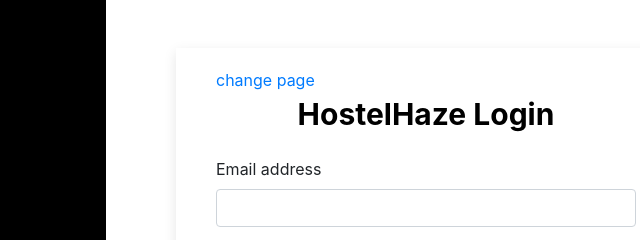
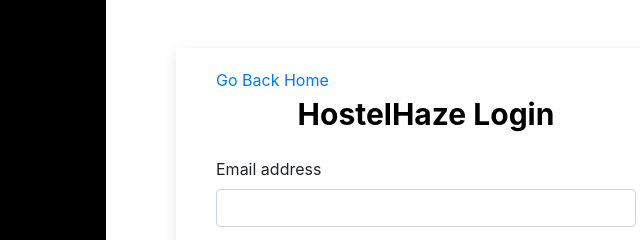
Before and after one commit to suhaslakhani/hostelhaze, a plain HTML site: page login.html in a window 1280 px wide. Shown: the part 181-421 px from the top of the page, 534-1174 px from the left. Drawn offline with nearby package versions, Linux system fonts and the light colour scheme.

Commit message:
link updated

```diff
--- a/login.html
+++ b/login.html
@@ -17,7 +17,7 @@
        </div>
        <div class="side-two">
             <div class="form-container">
-                <a href="#">change page</a>
+                <a href="#">Go Back Home</a>
                 <form class="login-form">
                     <div class="login-title primary-color">
                         HostelHaze Login
```
